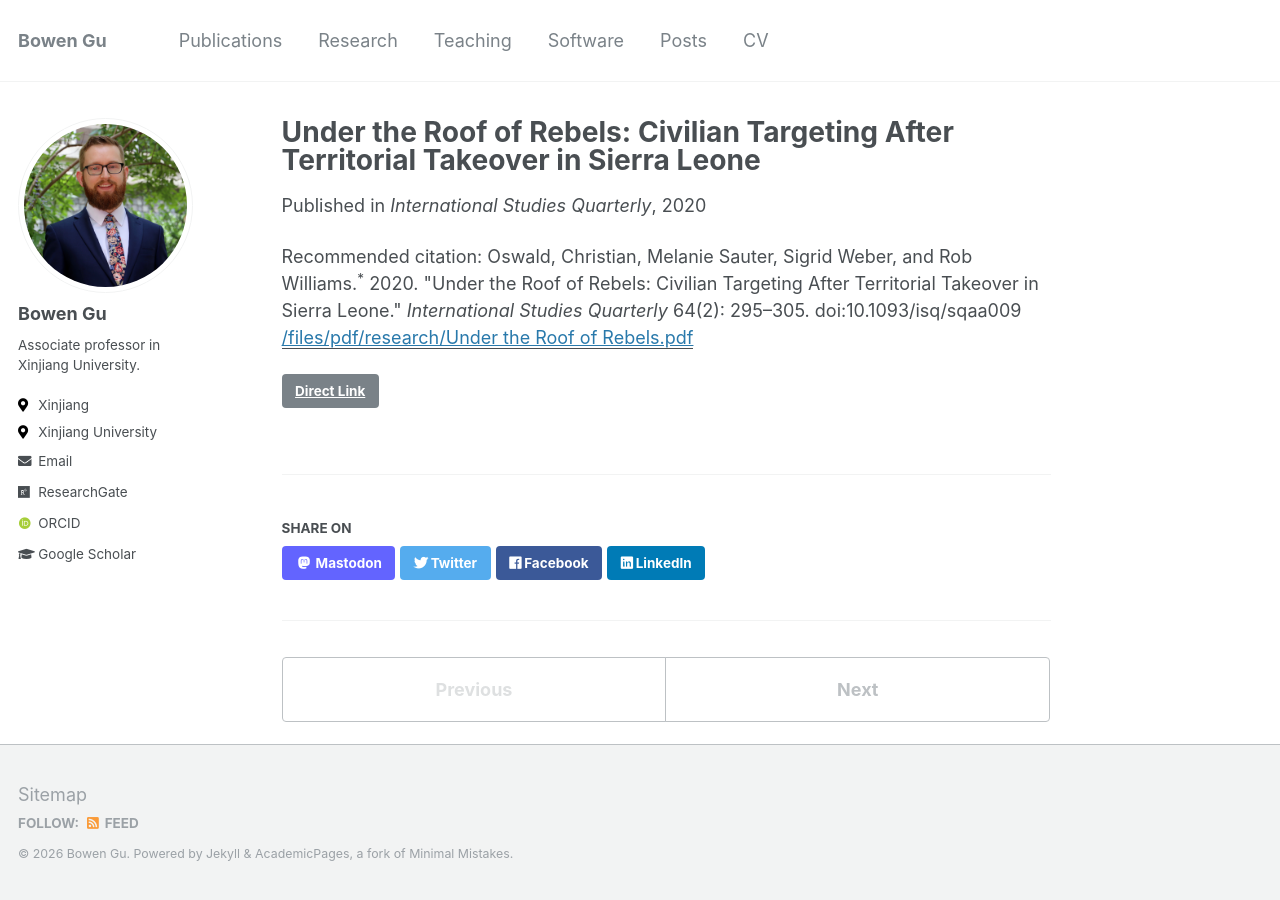
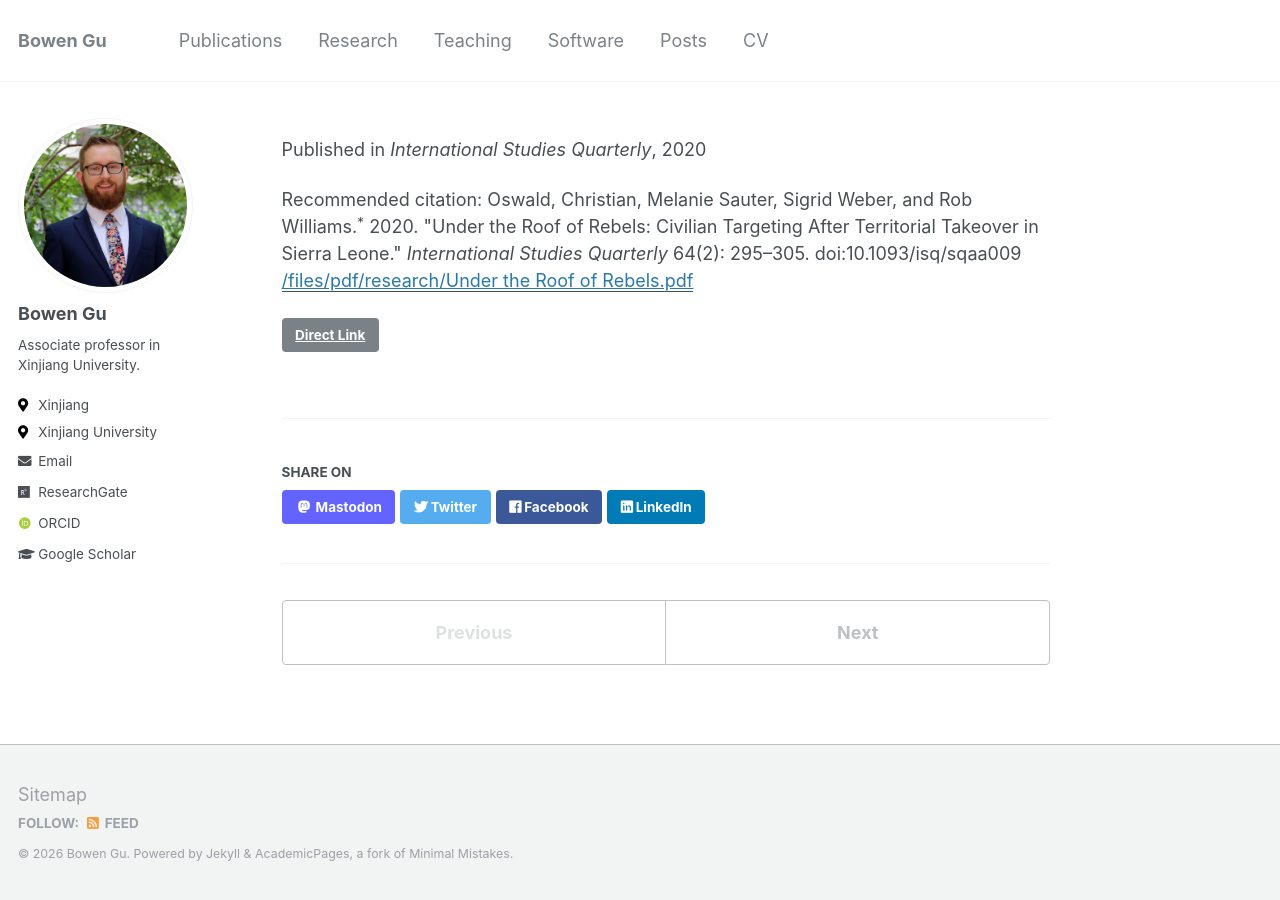
Before and after one commit to bwgggg/bwgu.github.io, a Jekyll site: the page built from _publications/2020-civilian-targeting.md, in a window 1280 px wide. Built offline with Jekyll 4.4.1, drawn with Linux system fonts in a browser that asks for light colours; some web fonts are replaced.

Commit message:
Update 2020-civilian-targeting.md

```diff
--- a/_publications/2020-civilian-targeting.md
+++ b/_publications/2020-civilian-targeting.md
@@ -1,5 +1,5 @@
 ---
-title: "Under the Roof of Rebels: Civilian Targeting After Territorial Takeover in Sierra Leone"
+title: ""
 collection: publications
 permalink: /publication/2020-civilian-targeting
 date: 2020-06-08
```
